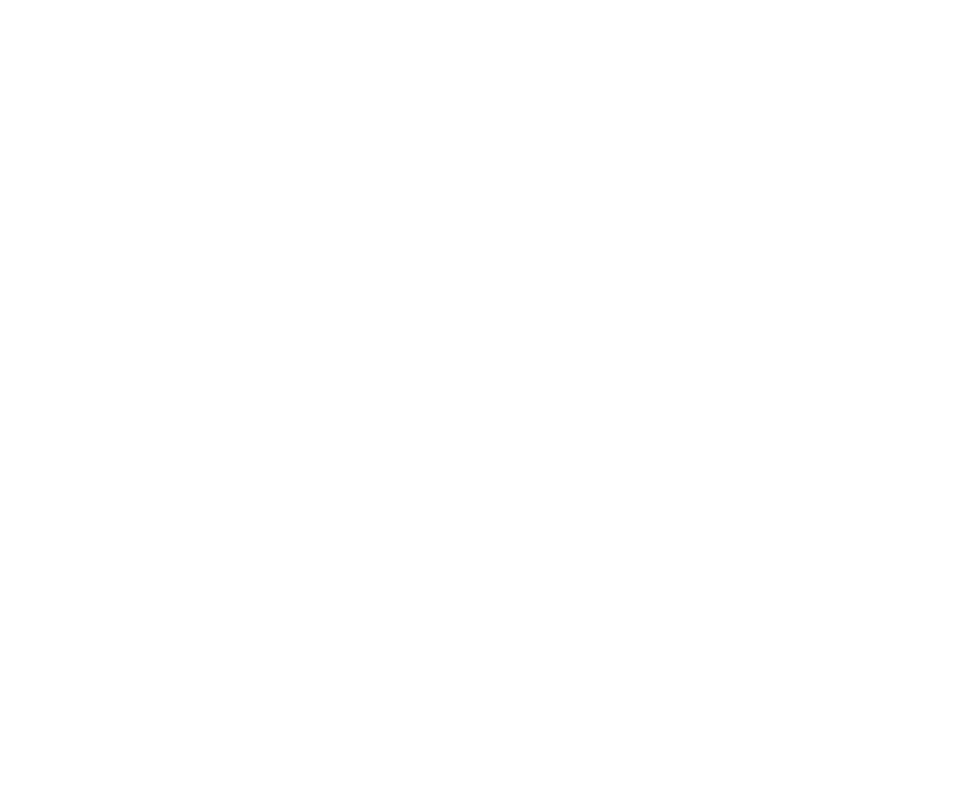
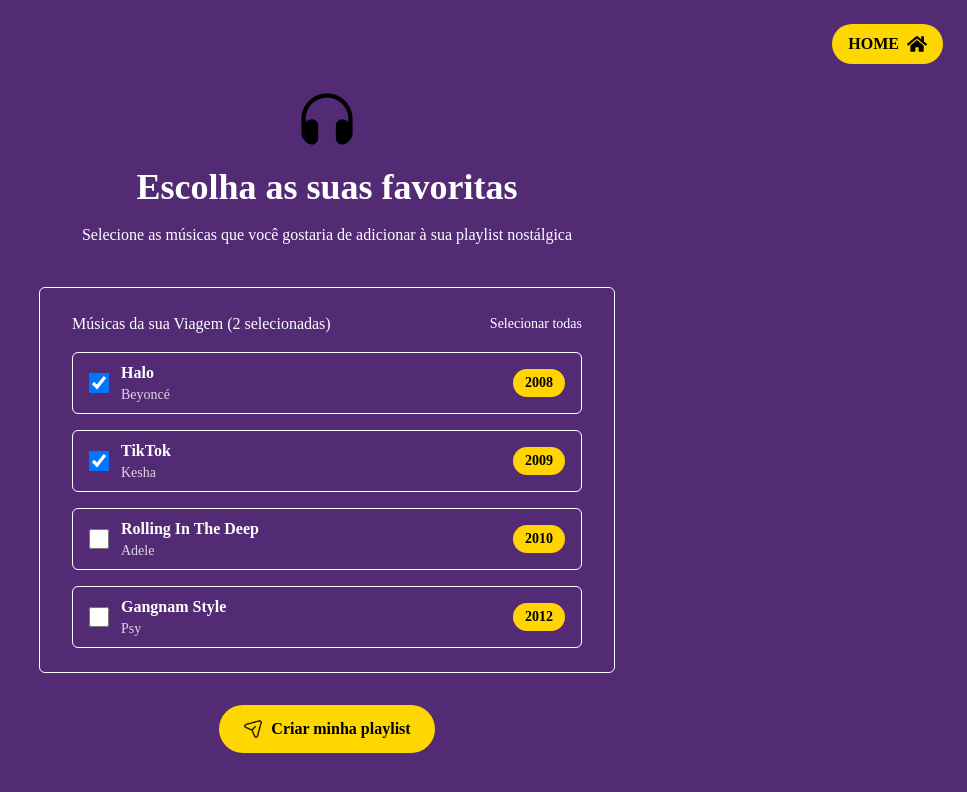
Before and after one commit to usrJosephC/Front-eng, a React (Create React App) app: page /criar in a window 1280 px wide. Before the commit this address had no page. Shown: the top 792 px of the page, without its empty margins (313-1280 px from the left). Built offline with nearby package versions, Linux system fonts and the light colour scheme.

Commit message:
feat:Adiciona a page CriarPlaylit

```diff
--- /dev/null
+++ b/src/pages/CriarPlaylist.jsx
@@ -0,0 +1,113 @@
+import { useState } from "react";
+import { useNavigate } from "react-router-dom";
+import homeIcon from '../assets/home.svg';
+import headphones from '../assets/headphones.svg';
+import sendIcon from '../assets/send.svg';
+
+const SongSelection = () => {
+  const navigate = useNavigate();
+
+  const [songs] = useState([
+    { id: 1, title: "Halo", artist: "Beyoncé", year: 2008, selected: true },
+    { id: 2, title: "TikTok", artist: "Kesha", year: 2009, selected: true },
+    { id: 3, title: "Rolling In The Deep", artist: "Adele", year: 2010, selected: false },
+    { id: 4, title: "Gangnam Style", artist: "Psy", year: 2012, selected: false },
+  ]);
+
+  const [selectedSongs, setSelectedSongs] = useState(
+    songs.filter(song => song.selected).map(song => song.id)
+  );
+
+  const toggleSong = (songId) => {
+    setSelectedSongs(prev =>
+      prev.includes(songId)
+        ? prev.filter(id => id !== songId)
+        : [...prev, songId]
+    );
+  };
+
+  const selectAll = () => {
+    setSelectedSongs(songs.map(song => song.id));
+  };
+
+  const handleCreatePlaylist = () => {
+    localStorage.setItem("selectedSongs", JSON.stringify(selectedSongs));
+    navigate("/confirmation");
+  };
+
+  return (
+    <div className="min-h-screen bg-backgroundPurple text-white flex flex-col items-center justify-center px-4 text-center font-body">
+
+      <div className="absolute top-6 right-6">
+        <button
+          onClick={() => navigate('/')}
+          className="bg-spotifyYellow text-black font-bold px-4 py-2 rounded-full flex items-center gap-2 hover:opacity-90"
+        >
+          HOME <img src={homeIcon} alt="Home" className="h-5 w-5" />
+        </button>
+      </div>
+
+      <div className="flex flex-col items-center gap-4 mt-10">
+        <img src={headphones} alt="Fones" className="h-16 w-16" />
+        <h1 className="text-4xl font-extrabold font-title text-white">
+          Escolha as suas favoritas
+        </h1>
+        <p className="text-base text-white">
+          Selecione as músicas que você gostaria de adicionar à sua playlist nostálgica
+        </p>
+      </div>
+
+      <div className="bg-transparent border mt-10 border-white rounded-md px-8 py-6 w-full max-w-xl">
+        <div className="flex justify-between items-center mb-4">
+          <span className="text-white font-medium font-body">
+            Músicas da sua Viagem ({selectedSongs.length} selecionada{selectedSongs.length !== 1 ? 's' : ''})
+          </span>
+          <button
+            onClick={selectAll}
+            className="text-white text-sm hover:underline font-title"
+          >
+            Selecionar todas
+          </button>
+        </div>
+
+        <div className="space-y-4">
+          {songs.map((song) => (
+            <div
+              key={song.id}
+              className="flex justify-between items-center px-4 py-2 rounded-md border border-white text-left transition-all hover:bg-white/10"
+            >
+              <div className="flex items-center gap-3">
+                <input
+                  type="checkbox"
+                  checked={selectedSongs.includes(song.id)}
+                  onChange={() => toggleSong(song.id)}
+                  className="form-checkbox h-5 w-5 text-black bg-transparent border-white rounded"
+                />
+                <div>
+                  <p className="font-semibold text-white">{song.title}</p>
+                  <p className="text-sm text-white/80">{song.artist}</p>
+                </div>
+              </div>
+              <div className="text-sm font-bold font-body text-[#000] bg-[#FFD400] px-3 py-1 rounded-full">
+                {song.year}
+              </div>
+            </div>
+          ))}
+        </div>
+      </div>
+
+      <button
+        onClick={handleCreatePlaylist}
+        disabled={selectedSongs.length === 0}
+        className={`mt-8 flex items-center gap-2 bg-spotifyYellow text-black font-semibold px-6 py-3 rounded-full ${
+          selectedSongs.length === 0 ? 'opacity-50 cursor-not-allowed' : ''
+        }`}
+      >
+        <img src={sendIcon} alt="Enviar" className="w-5 h-5" />
+        Criar minha playlist
+      </button>
+    </div>
+  );
+};
+
+export default SongSelection;
--- /dev/null
+++ b/src/pages/SelecionarAno.jsx
@@ -0,0 +1,92 @@
+import { useState } from 'react';
+import { useNavigate } from 'react-router-dom';
+import homeIcon from '../assets/home.svg';
+import calendarIcon from '../assets/calendar.svg';
+
+const SelecionarAno = () => {
+  const [selectedYear, setSelectedYear] = useState('');
+  const [errorMessage, setErrorMessage] = useState(''); // mensagem só para erro de campo vazio
+  const navigate = useNavigate();
+
+  const enviarAno = async () => {
+    if (!selectedYear) {
+      setErrorMessage('Por favor, digite um ano.');
+      return;
+    }
+
+    setErrorMessage(''); // limpa a mensagem de erro ao enviar
+
+    try {
+      const response = await fetch(`/year?year=${encodeURIComponent(selectedYear)}`, {
+        method: 'GET',
+      });
+
+      if (response.ok) {
+        console.log('Ano enviado com sucesso!');
+      } else {
+        console.log('Erro ao enviar o ano.');
+      }
+    } catch (error) {
+      console.error('Erro na requisição:', error);
+      console.log('Erro na conexão com o servidor.');
+    }
+  };
+
+  return (
+    <div className="min-h-screen bg-backgroundPurple text-white flex flex-col items-center justify-center px-4 text-center font-body">
+      <div className="absolute top-6 right-6">
+        <button
+          onClick={() => navigate('/')}
+          className="bg-spotifyYellow text-black font-bold px-4 py-2 rounded-full flex items-center gap-2 hover:opacity-90"
+        >
+          HOME <img src={homeIcon} alt="Home" className="h-5 w-5" />
+        </button>
+      </div>
+
+      <div className="flex flex-col items-center gap-6 mt-10 text-center">
+        <img src={calendarIcon} alt="Calendar" className="h-16 w-16" />
+
+        <div className="flex flex-col items-center gap-4">
+          <div className="text-5xl mb-2"></div>
+
+          <h1 className="text-5xl justify-center font-title font-bold text-[#FFFF] mb-4">
+            Quando você nasceu?
+          </h1>
+
+          <p className="max-w-md text-base font-body text-[#FFFF]">
+            Digite o ano do seu nascimento para começar
+            a sua jornada musical através do tempo: <br />
+          </p>
+
+          <input
+            type="number"
+            id="year"
+            value={selectedYear}
+            onChange={(e) => setSelectedYear(e.target.value)}
+            className="mt-4 w-48 px-4 py-2 text-center text-black font-medium rounded-full bg-[#FFD400] placeholder:text-black focus:outline-none focus:ring-2 focus:ring-white"
+            placeholder="Ex: 1994"
+            min="1946"
+            max="2024"
+          />
+
+          <button
+            onClick={enviarAno}
+            className="mt-2 w-48 px-4 py-2 rounded-full bg-[#FFD400] text-black font-semibold hover:opacity-90"
+          >
+            Confirmar
+          </button>
+
+          <p className="mt-6 text-sm font-body text-[#FFF]">
+            Anos disponíveis: 1946-2024
+          </p>
+
+          {errorMessage && (
+            <p className="mt-2 text-sm font-body text-[#FFF]">{errorMessage}</p>
+          )}
+        </div>
+      </div>
+    </div>
+  );
+};
+
+export default SelecionarAno;
--- a/src/routes/index.jsx
+++ b/src/routes/index.jsx
@@ -1,6 +1,8 @@
 import { BrowserRouter as Router, Routes, Route } from 'react-router-dom';
 import Home from '../pages/Home';
 import ConfirmarPlaylist from '../pages/ConfirmarPlaylist';
+import SelecionarAno from '../pages/SelecionarAno';
+import CriarPlaylist from '../pages/CriarPlaylist';
 
 export default function AppRoutes() {
   return (
@@ -8,6 +10,8 @@
       <Routes>
         <Route path="/" element={<Home />} />
         <Route path="/confirmar" element={<ConfirmarPlaylist />} />
+        <Route path="/selecionar" element={<SelecionarAno />} />
+        <Route path="/criar" element={<CriarPlaylist />} />
       </Routes>
     </Router>
   );
```
Also changed, not shown: src/assets/calendar.svg (added).
